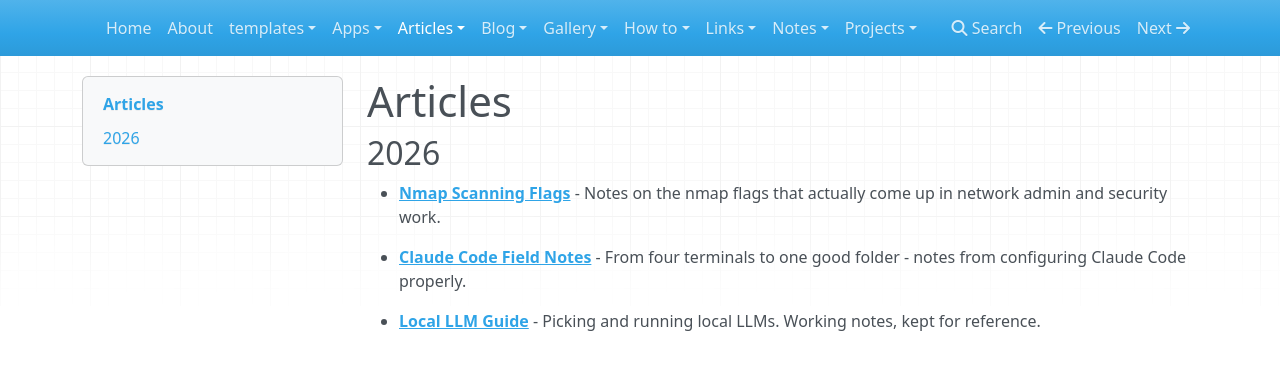
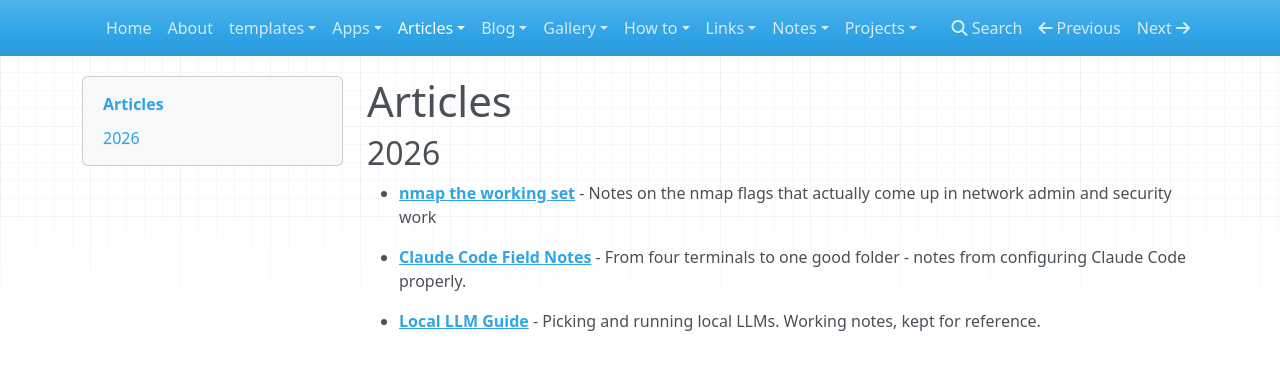
Before and after one commit to jchimp/jchimp.github.io, an MkDocs documentation site: the page built from docs/articles/index.md, in a window 1280 px wide. Shown: the top 377 px of the page. Built offline with MkDocs 1.6.1, drawn with Linux system fonts in a browser that asks for light colours; nearby versions of some CDN libraries.

Commit message:
Update site

```diff
--- a/docs/articles/index.md
+++ b/docs/articles/index.md
@@ -9,7 +9,7 @@ hide:
 
 ## 2026
 
-- **[Nmap Scanning Flags](nmap-notes-reference.md)** - Notes on the nmap flags that actually come up in network admin and security work.
+- **[nmap the working set](nmap-notes-reference.md)** - Notes on the nmap flags that actually come up in network admin and security work
 
 - **[Claude Code Field Notes](claude-code-ref-notes.md)** - From four terminals to one good folder - notes from configuring Claude Code properly.
 
```
Also changed, not shown: docs/articles/nmap-notes-reference.md (+1 -1 lines).
